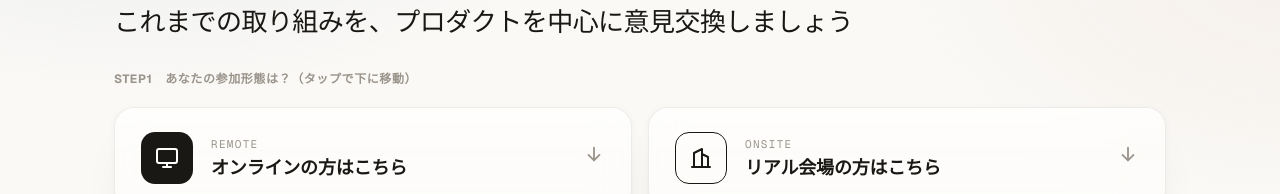
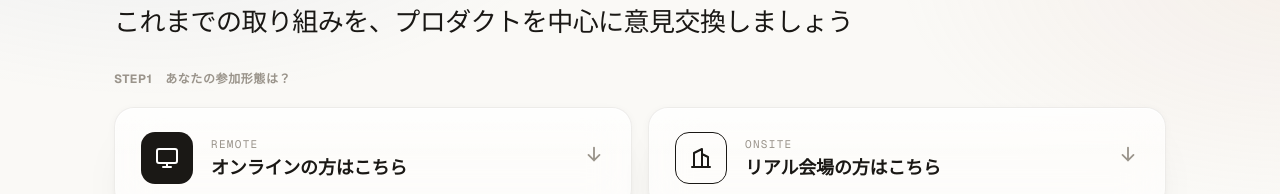
Before and after one commit to kou-uni/workshop-visualizer, a Next.js app: page / in a window 1280 px wide. Shown: the part 127-321 px from the top of the page. Built offline with nearby package versions, Linux system fonts and the light colour scheme; a web font is replaced by a local one.

Commit message:
トップ: STEP1ラベルから『（タップで下に移動）』を削除
Co-Authored-By: Claude Opus 4.8 (1M context) <noreply@anthropic.com>

```diff
--- a/app/page.tsx
+++ b/app/page.tsx
@@ -53,7 +53,7 @@ export default function Home() {
           これまでの取り組みを、プロダクトを中心に意見交換しましょう
         </h1>
 
-        <div className="section-label">STEP1　あなたの参加形態は？（タップで下に移動）</div>
+        <div className="section-label">STEP1　あなたの参加形態は？</div>
         <div className="entry-grid">
           <a className="entry-card online" onClick={() => go('online', onlineRef)}>
             <span className="ico">
```
